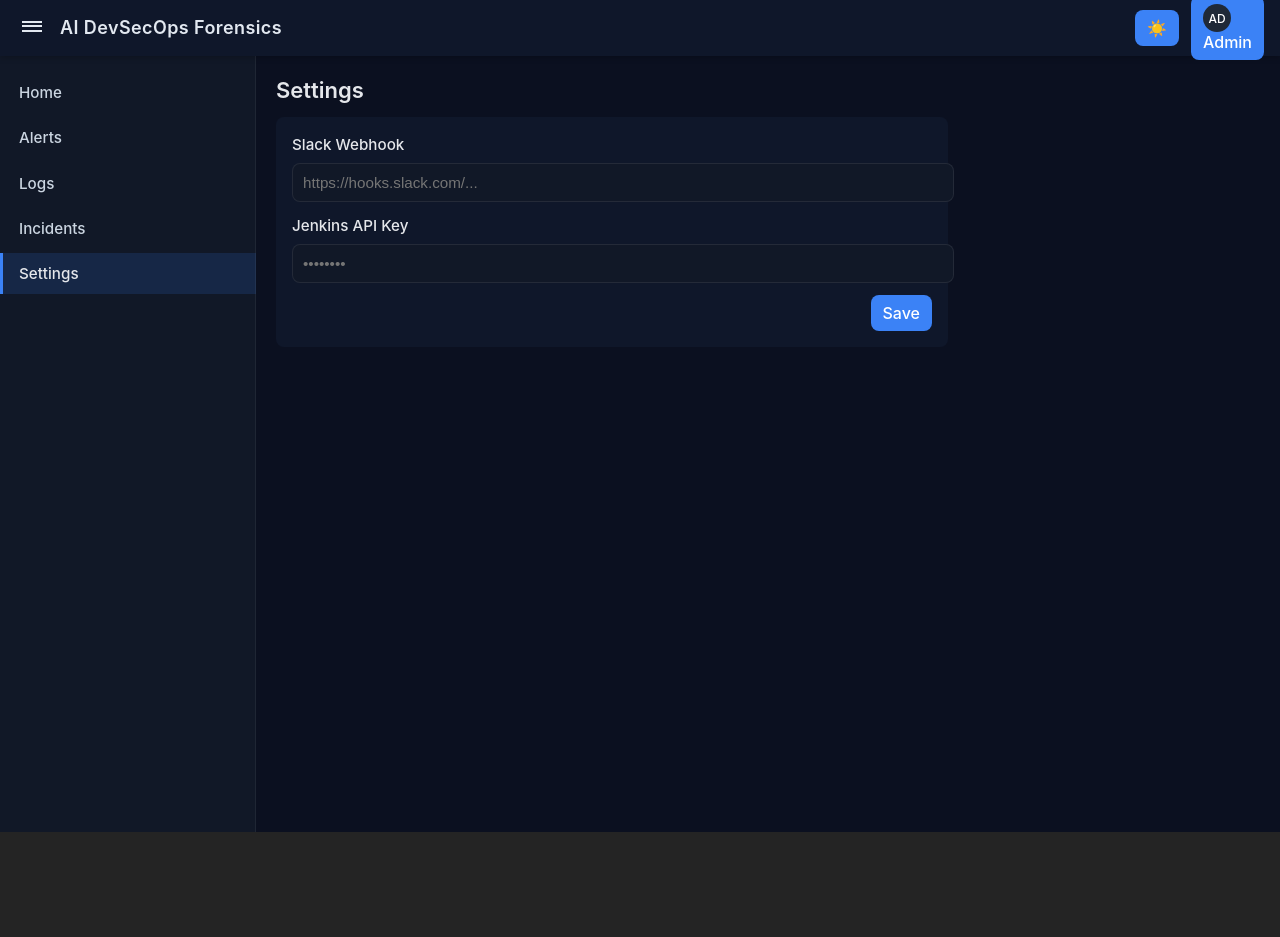
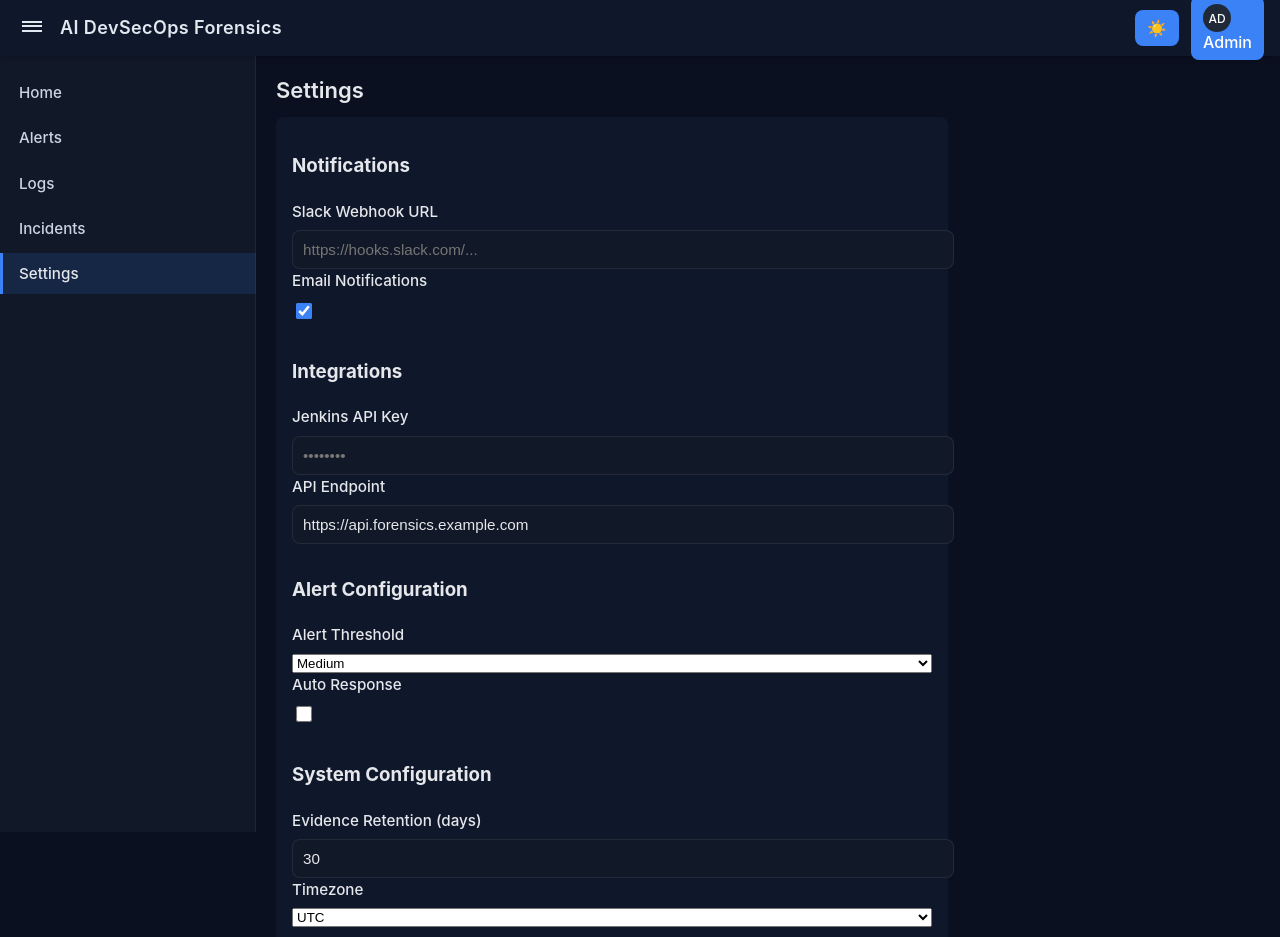
Before and after one commit to hariharan-r06/ai-devsecops-forensics, a React (Vite) app in the folder frontend/: page /settings in a window 1280 px wide. Shown: the top 937 px of the page. Before the commit the page ends 832 px from the top, so only its background shows below. Built offline with nearby package versions, Linux system fonts and the light colour scheme.

Commit message:
Update Settings page

```diff
--- a/frontend/src/pages/Settings.jsx
+++ b/frontend/src/pages/Settings.jsx
@@ -2,28 +2,180 @@ import React, { useState } from 'react';
 import '../styles/Settings.css';
 
 function Settings() {
-	const [slackWebhook, setSlackWebhook] = useState('');
-	const [jenkinsApiKey, setJenkinsApiKey] = useState('');
+	const [formData, setFormData] = useState({
+		slackWebhook: '',
+		jenkinsApiKey: '',
+		emailNotifications: true,
+		alertThreshold: 'medium',
+		autoResponse: false,
+		evidenceRetention: '30',
+		timezone: 'UTC',
+		apiEndpoint: 'https://api.forensics.example.com'
+	});
 
-	const handleSubmit = (e) => {
+	const [hasChanges, setHasChanges] = useState(false);
+	const [isSaving, setIsSaving] = useState(false);
+
+	const handleInputChange = (field, value) => {
+		setFormData(prev => ({ ...prev, [field]: value }));
+		setHasChanges(true);
+	};
+
+	const handleSubmit = async (e) => {
 		e.preventDefault();
-		console.log({ slackWebhook, jenkinsApiKey });
+		setIsSaving(true);
+
+		// Simulate API call
+		await new Promise(resolve => setTimeout(resolve, 1000));
+
+		console.log('Settings saved:', formData);
+		setHasChanges(false);
+		setIsSaving(false);
+		alert('Settings saved successfully!');
+	};
+
+	const handleCancel = () => {
+		// Reset to original values
+		setFormData({
+			slackWebhook: '',
+			jenkinsApiKey: '',
+			emailNotifications: true,
+			alertThreshold: 'medium',
+			autoResponse: false,
+			evidenceRetention: '30',
+			timezone: 'UTC',
+			apiEndpoint: 'https://api.forensics.example.com'
+		});
+		setHasChanges(false);
 	};
 
 	return (
 		<div className="page settings">
 			<h1>Settings</h1>
 			<form className="settings-form" onSubmit={handleSubmit}>
-				<label>
-					<span>Slack Webhook</span>
-					<input type="url" placeholder="https://hooks.slack.com/..." value={slackWebhook} onChange={(e) => setSlackWebhook(e.target.value)} />
-				</label>
-				<label>
-					<span>Jenkins API Key</span>
-					<input type="password" placeholder="••••••••" value={jenkinsApiKey} onChange={(e) => setJenkinsApiKey(e.target.value)} />
-				</label>
+				<div className="settings-section">
+					<h3>Notifications</h3>
+					<label>
+						<span>Slack Webhook URL</span>
+						<input
+							type="url"
+							placeholder="https://hooks.slack.com/..."
+							value={formData.slackWebhook}
+							onChange={(e) => handleInputChange('slackWebhook', e.target.value)}
+						/>
+					</label>
+
+					<label className="toggle-label">
+						<span>Email Notifications</span>
+						<div className="toggle-switch">
+							<input
+								type="checkbox"
+								checked={formData.emailNotifications}
+								onChange={(e) => handleInputChange('emailNotifications', e.target.checked)}
+							/>
+							<span className="toggle-slider"></span>
+						</div>
+					</label>
+				</div>
+
+				<div className="settings-section">
+					<h3>Integrations</h3>
+					<label>
+						<span>Jenkins API Key</span>
+						<input
+							type="password"
+							placeholder="••••••••"
+							value={formData.jenkinsApiKey}
+							onChange={(e) => handleInputChange('jenkinsApiKey', e.target.value)}
+						/>
+					</label>
+
+					<label>
+						<span>API Endpoint</span>
+						<input
+							type="url"
+							placeholder="https://api.example.com"
+							value={formData.apiEndpoint}
+							onChange={(e) => handleInputChange('apiEndpoint', e.target.value)}
+						/>
+					</label>
+				</div>
+
+				<div className="settings-section">
+					<h3>Alert Configuration</h3>
+					<label>
+						<span>Alert Threshold</span>
+						<select
+							value={formData.alertThreshold}
+							onChange={(e) => handleInputChange('alertThreshold', e.target.value)}
+						>
+							<option value="low">Low</option>
+							<option value="medium">Medium</option>
+							<option value="high">High</option>
+							<option value="critical">Critical</option>
+						</select>
+					</label>
+
+					<label className="toggle-label">
+						<span>Auto Response</span>
+						<div className="toggle-switch">
+							<input
+								type="checkbox"
+								checked={formData.autoResponse}
+								onChange={(e) => handleInputChange('autoResponse', e.target.checked)}
+							/>
+							<span className="toggle-slider"></span>
+						</div>
+					</label>
+				</div>
+
+				<div className="settings-section">
+					<h3>System Configuration</h3>
+					<label>
+						<span>Evidence Retention (days)</span>
+						<input
+							type="number"
+							min="1"
+							max="365"
+							value={formData.evidenceRetention}
+							onChange={(e) => handleInputChange('evidenceRetention', e.target.value)}
+						/>
+					</label>
+
+					<label>
+						<span>Timezone</span>
+						<select
+							value={formData.timezone}
+							onChange={(e) => handleInputChange('timezone', e.target.value)}
+						>
+							<option value="UTC">UTC</option>
+							<option value="America/New_York">Eastern Time</option>
+							<option value="America/Chicago">Central Time</option>
+							<option value="America/Denver">Mountain Time</option>
+							<option value="America/Los_Angeles">Pacific Time</option>
+							<option value="Europe/London">London</option>
+							<option value="Europe/Paris">Paris</option>
+							<option value="Asia/Tokyo">Tokyo</option>
+						</select>
+					</label>
+				</div>
+
 				<div className="form-actions">
-					<button type="submit">Save</button>
+					<button
+						type="button"
+						className="btn-cancel"
+						onClick={handleCancel}
+						disabled={!hasChanges}
+					>
+						Cancel
+					</button>
+					<button
+						type="submit"
+						className="btn-save"
+						disabled={!hasChanges || isSaving}
+					>
+						{isSaving ? 'Saving...' : 'Save Changes'}
+					</button>
 				</div>
 			</form>
 		</div>
```
